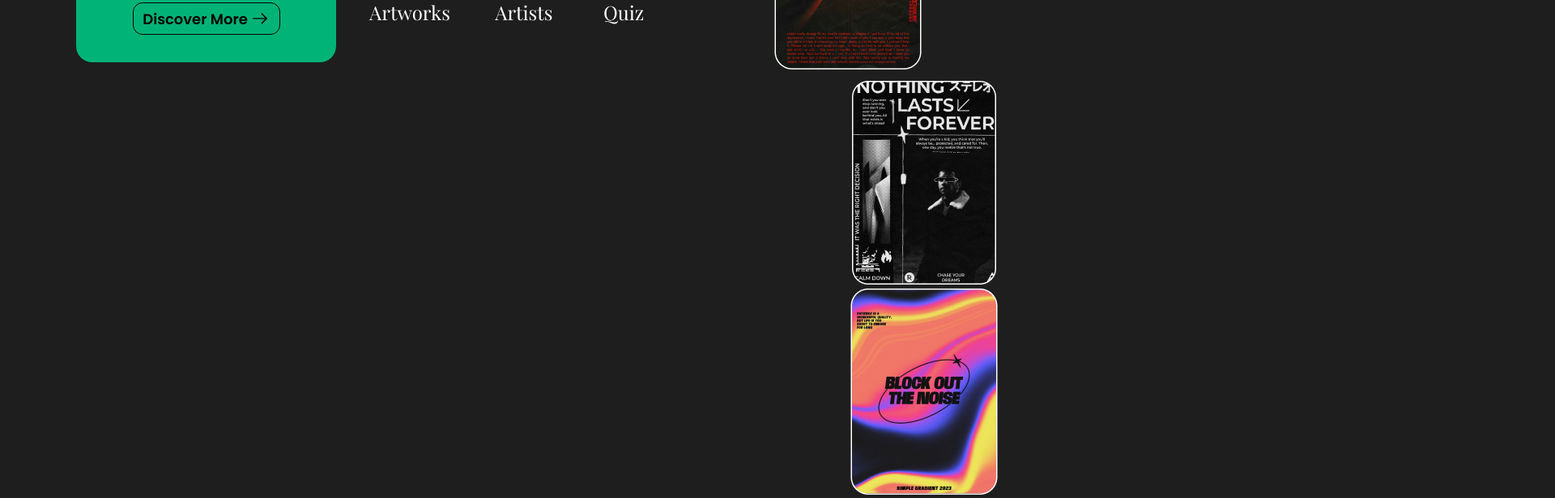
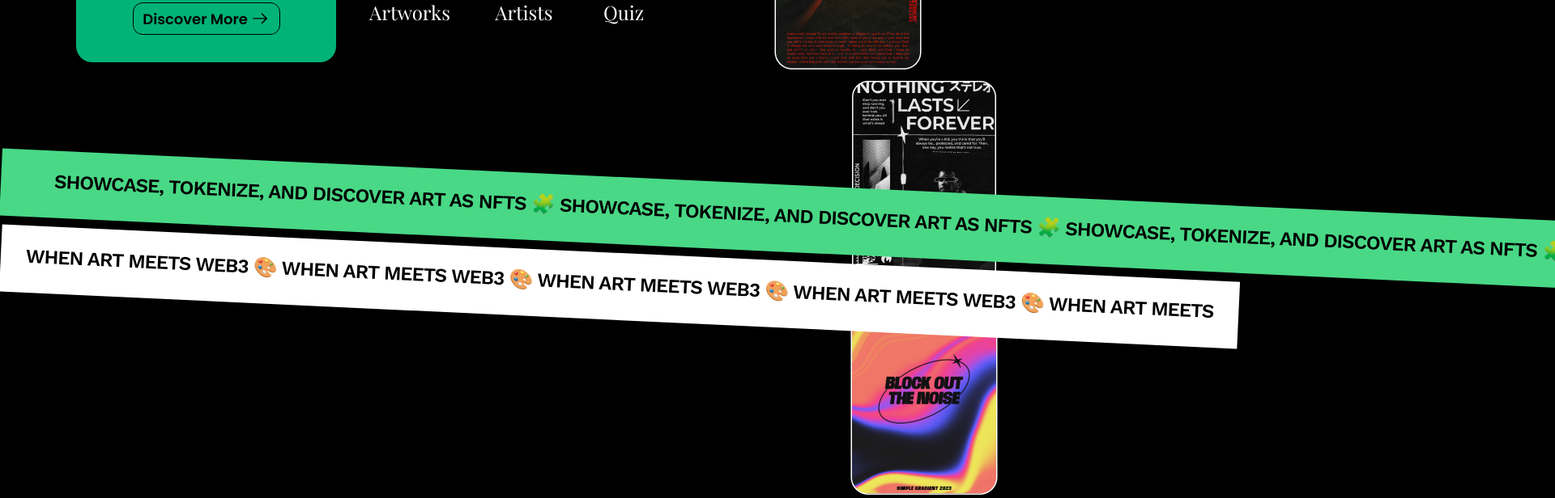
Before and after one commit to imsp18/Artfolio, a React (Create React App) app: page / in a window 1280 px wide. Shown: the part 627-1243 px from the top of the page at 81% size, 1920 px wide, since content can reach past the window. Built offline with nearby package versions, Linux system fonts and the light colour scheme.

Commit message:
added a tape section for the website

```diff
--- a/src/App.css
+++ b/src/App.css
@@ -1,6 +1,4 @@
 
 body{
-  margin-left: 94px;
-  margin-right: 94px;
-  background: #1E1E1E;
+  background: #000;
 }
--- a/src/App.js
+++ b/src/App.js
@@ -1,6 +1,7 @@
 import React from 'react';
 import Navbar from './components/navbar/Navbar';
 import Hero from './components/hero section/Hero';
+import Tape from './components/tape section/Tape';
 import './components/navbar/navbar.css';
 import './App.css';
 
@@ -10,6 +11,7 @@ const App = () => {
     <div className="App">
       <Navbar />
       <Hero />
+      <Tape />
     </div>
 
   );
--- a/src/components/hero section/hero.css
+++ b/src/components/hero section/hero.css
@@ -4,6 +4,8 @@
 .hero-container {
     padding-top: 80px;
     display: flex;
+    margin-left: 94px;
+    margin-right: 94px;
 }
 
 .hero-content {
--- a/src/components/navbar/navbar.css
+++ b/src/components/navbar/navbar.css
@@ -6,6 +6,8 @@ nav {
     justify-content: space-between;
     align-items: center;
     padding: 1rem;
+    margin-left: 94px;
+    margin-right: 94px;
 
 }
 
@@ -50,7 +52,7 @@ nav {
 .wallet-button {
     font-family: 'Poppins', sans-serif;
     color: #fff;
-    background-color: #1E1E1E;
+    background-color: #000;
     font-size: 18px;
     padding: 0.5rem 1rem;
     border-radius: 12px;
--- /dev/null
+++ b/src/components/tape section/Tape.js
@@ -0,0 +1,18 @@
+import React from "react";
+import "./tape.css";
+
+const Tape = () => {
+    return (
+        <div className="tape-container">
+
+            <div className="tape-1">
+                <p>When art meets web3 🎨 When art meets web3 🎨 When art meets web3 🎨 When art meets web3 🎨 When art meets  </p>
+            </div>
+            <div className="tape-2">
+                <p>Showcase, Tokenize, and Discover Art as NFTs 🧩 Showcase, Tokenize, and Discover Art as NFTs 🧩 Showcase, Tokenize, and Discover Art as NFTs 🧩</p>
+            </div>
+        </div>
+    );
+};
+
+export default Tape;
--- /dev/null
+++ b/src/components/tape section/tape.css
@@ -0,0 +1,44 @@
+.tape-container {
+
+    width: 1853.918px;
+    height: 193.67px;
+    display: flex;
+    flex-direction: column-reverse;
+}
+
+.tape-1 {
+    height: 83px;
+    width: 1530px;
+    transform: rotate(2.669deg);
+    background-color: white;
+}
+
+.tape-1 p {
+    color: #000;
+    font-family: Work Sans;
+    font-size: 24px;
+    font-style: normal;
+    font-weight: 600;
+    line-height: normal;
+    letter-spacing: -0.96px;
+    text-transform: uppercase;
+
+}
+
+.tape-2 {
+    width: 2000px;
+    height: 83px;
+    transform: rotate(2.669deg);
+    background: #49D886;
+}
+
+.tape-2 p {
+    color: #000;
+    font-family: Work Sans;
+    font-size: 24px;
+    font-style: normal;
+    font-weight: 600;
+    line-height: normal;
+    letter-spacing: -0.96px;
+    text-transform: uppercase;
+}
```
